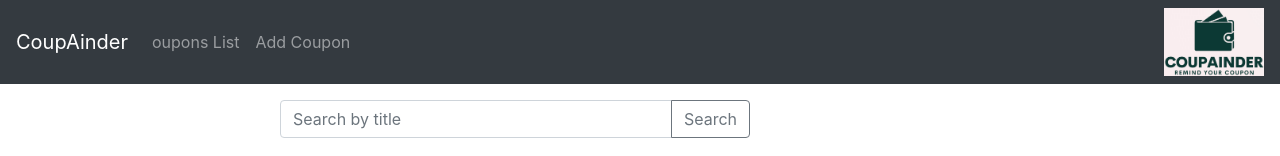
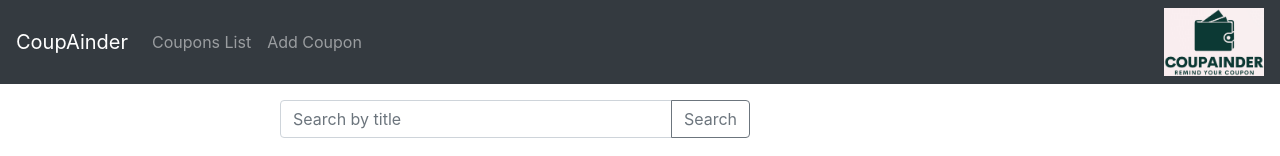
Before and after one commit to orchuban/Coupainder, a React (Create React App) app in the folder frontend/: page / in a window 1280 px wide. Shown: the top 156 px of the page. Built offline with nearby package versions, Linux system fonts and the light colour scheme; no server answers.

Commit message:
Revert "Update App.js"
This reverts commit 659c9a8be40a414aba74006b92b8c0a595698e8f.

```diff
--- a/frontend/src/App.js
+++ b/frontend/src/App.js
@@ -18,7 +18,7 @@ function App() {
         <div className="navbar-nav mr-auto">
           <li className="nav-item">
             <Link to={"/coupons"} className="nav-link">
-              oupons List
+              Coupons List
             </Link>
           </li>
           <li className="nav-item">
```
